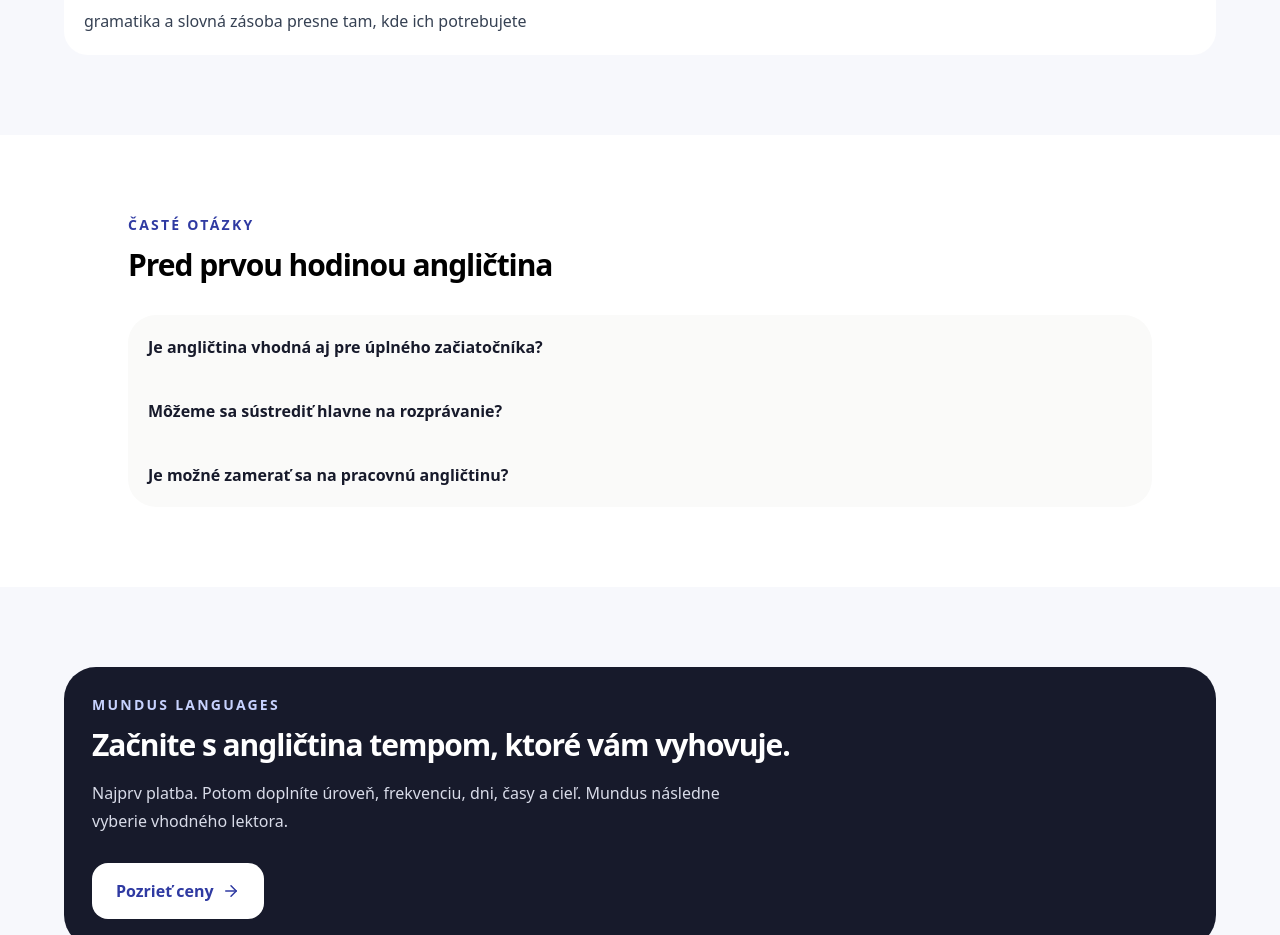
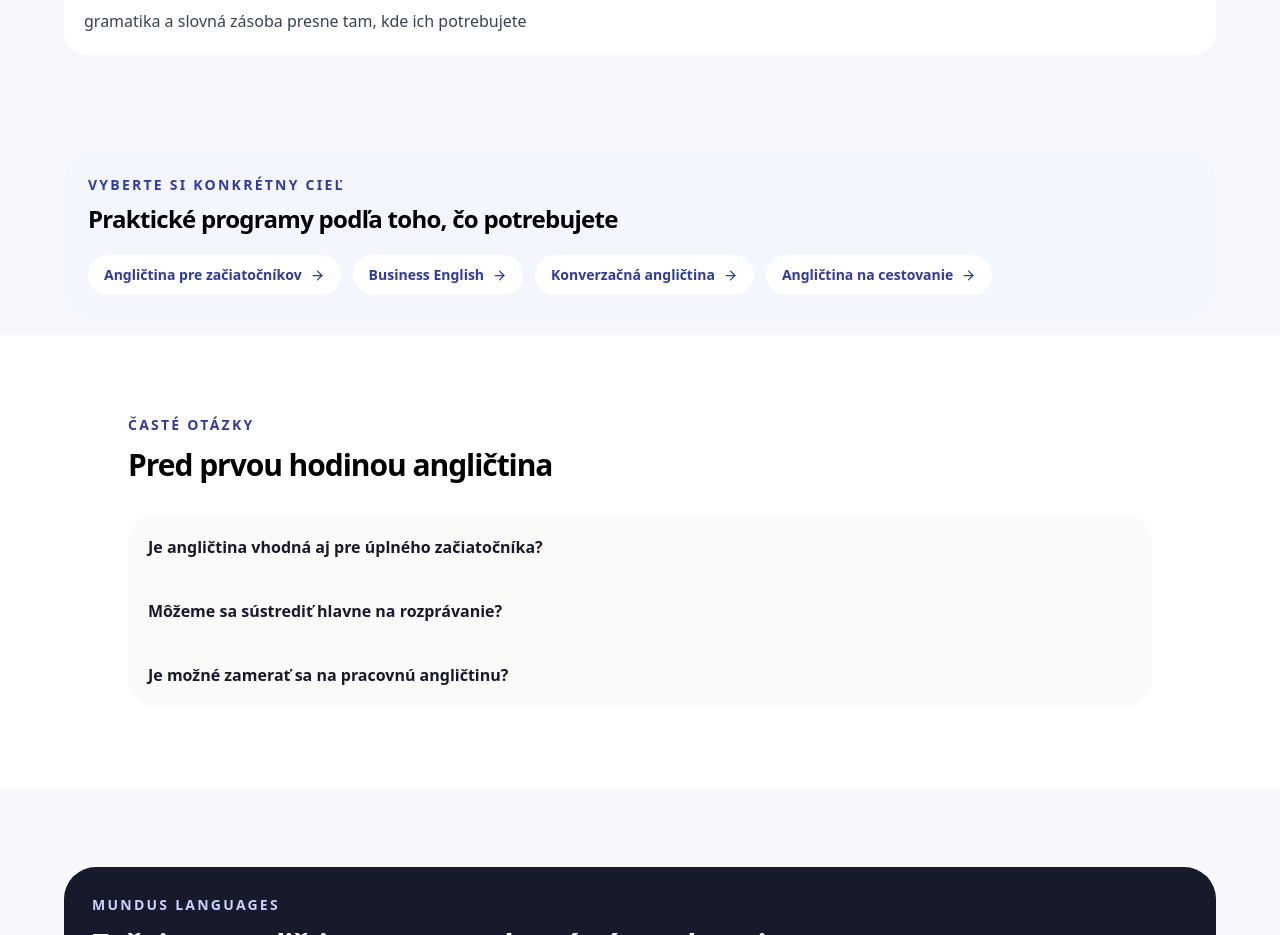
Before and after one commit to 505hits/mundus, a Next.js app: page /languages/english in a window 1280 px wide. Shown: the part 1680-2615 px from the top of the page. Built offline with nearby package versions, Linux system fonts and the light colour scheme; no server answers.

Commit message:
Link language pages to high-intent SEO topics

```diff
--- a/src/app/languages/[slug]/page.tsx
+++ b/src/app/languages/[slug]/page.tsx
@@ -30,6 +30,16 @@ export async function generateMetadata({params}:{params:Promise<{slug:string}>})
 export default async function LanguageLandingPage({params}:{params:Promise<{slug:string}>}){
  const {slug}=await params;const config=languageSeoPage(slug);if(!config)notFound();
  const language=await currentLanguage();const sk=language==="sk";const copy=sk?config.sk:config.en;const prefix=`/${language}`;
+ const related=config.slug==="english"
+  ? [
+      ["anglictina-pre-zaciatocnikov",sk?"Angličtina pre začiatočníkov":"English for beginners"],
+      ["business-english","Business English"],
+      ["konverzacna-anglictina",sk?"Konverzačná angličtina":"Conversational English"],
+      ["anglictina-na-cestovanie",sk?"Angličtina na cestovanie":"English for travel"],
+    ]
+  : config.slug==="slovak-for-foreigners"
+    ? [["slovencina-pre-cudzincov-a1",sk?"Slovenčina pre cudzincov A1":"Slovak for foreigners A1"]]
+    : [];
  const structured={
   "@context":"https://schema.org",
   "@graph":[
@@ -86,6 +96,8 @@ export default async function LanguageLandingPage({params}:{params:Promise<{slug
    </div>
   </div></section>
 
+  {related.length>0&&<section className="px-6 pb-4 pt-4 sm:pb-8"><div className="mx-auto max-w-6xl rounded-[2rem] border border-[#DDE2FB] bg-[#F3F5FF] p-6 sm:p-8"><p className="text-sm font-semibold uppercase tracking-[.16em] text-[#2F3AA2]">{sk?"Vyberte si konkrétny cieľ":"Choose a specific goal"}</p><h2 className="mt-2 text-2xl font-semibold tracking-[-.03em] sm:text-3xl">{sk?"Praktické programy podľa toho, čo potrebujete":"Practical lesson paths for what you need"}</h2><div className="mt-5 flex flex-wrap gap-3">{related.map(([slug,label])=><Link key={slug} href={`${prefix}/learn/${slug}`} className="inline-flex items-center gap-2 rounded-full border border-[#C7CDF6] bg-white px-4 py-2.5 text-sm font-semibold text-[#2F3AA2] transition hover:-translate-y-0.5 hover:border-[#2F3AA2]">{label}<ArrowRight size={15}/></Link>)}</div></div></section>}
+
   <section className="bg-white px-6 py-20 sm:py-24"><div className="mx-auto max-w-5xl">
    <div className="max-w-3xl"><p className="text-sm font-semibold uppercase tracking-[.16em] text-[#2F3AA2]">{sk?"Časté otázky":"Common questions"}</p><h2 className="mt-3 text-3xl font-semibold tracking-[-.035em] sm:text-4xl">{sk?`Pred prvou hodinou ${copy.name.toLowerCase()}`:`Before your first ${copy.name} lesson`}</h2></div>
    <div className="mt-8 divide-y divide-[#E5E7F0] rounded-[1.75rem] border border-[#E5E7F0] bg-[#FAFAF9] px-5 sm:px-7">{copy.faq.map(([q,a])=><details key={q} className="group py-5"><summary className="cursor-pointer list-none pr-8 font-semibold text-[#171A2B]">{q}</summary><p className="mt-3 max-w-3xl text-sm leading-7 text-gray-600">{a}</p></details>)}</div>
```
